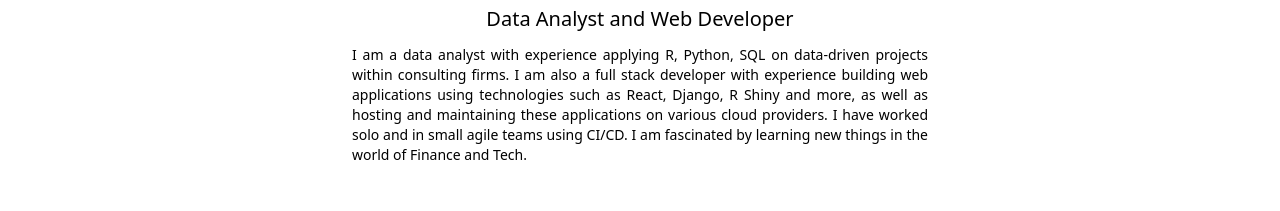
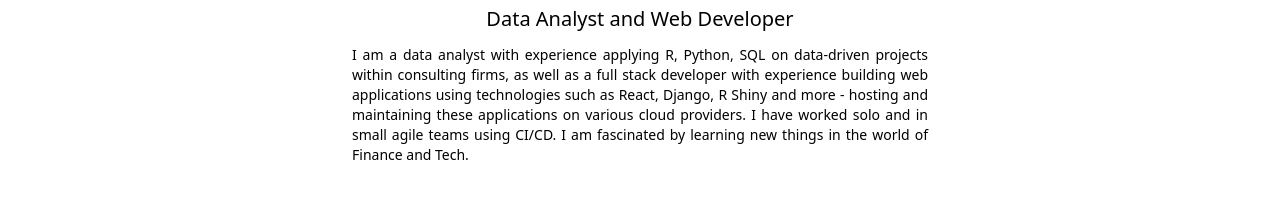
Before and after one commit to derryleng/personal-website, a React (Vite) app: page / in a window 1280 px wide. Shown: the part 355-566 px from the top of the page. Built offline with nearby package versions, Linux system fonts and the light colour scheme.

Commit message:
Update Header.jsx

```diff
--- a/src/components/Header.jsx
+++ b/src/components/Header.jsx
@@ -11,7 +11,7 @@
             />
             <h1 className="mb-2 text-4xl font-bold md:text-7xl md:mb-4">Derry Leng</h1>
             <p className="mb-3 font-lg text-md md:text-xl">Data Analyst and Web Developer</p>
-            <p className="max-w-xl mb-6 text-sm text-justify">I am a data analyst with experience applying R, Python, SQL on data-driven projects within consulting firms. I am also a full stack developer with experience building web applications using technologies such as React, Django, R Shiny and more, as well as hosting and maintaining these applications on various cloud providers. I have worked solo and in small agile teams using CI/CD. I am fascinated by learning new things in the world of Finance and Tech.</p>
+            <p className="max-w-xl mb-6 text-sm text-justify">I am a data analyst with experience applying R, Python, SQL on data-driven projects within consulting firms, as well as a full stack developer with experience building web applications using technologies such as React, Django, R Shiny and more - hosting and maintaining these applications on various cloud providers. I have worked solo and in small agile teams using CI/CD. I am fascinated by learning new things in the world of Finance and Tech.</p>
         </div>
     )
 }
```
